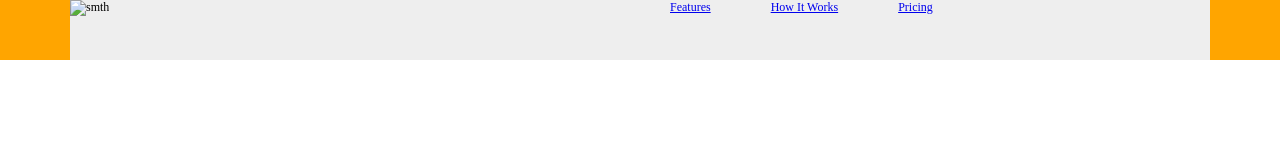
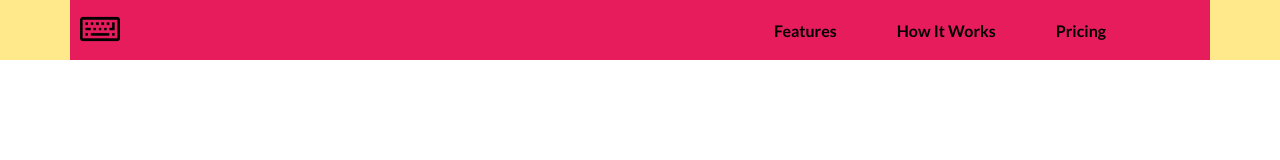
Before and after one commit to GeorgeCr/product-landing-page, a website: page index.html in a window 1280 px wide. Drawn offline with Linux system fonts and the light colour scheme.

Commit message:
finished the navigation, except one positioning, added font-awesome

```diff
--- a/index.html
+++ b/index.html
@@ -6,16 +6,17 @@
     <title>Landing Page</title>
     <meta name="viewport" content="width=device-width, initial-scale=1">
     <link rel="stylesheet" media="screen" href="/css/style.css" />
+    <link href="https://fonts.googleapis.com/css?family=Lato:400,700" rel="stylesheet">
+    <link rel="stylesheet" href="https://use.fontawesome.com/releases/v5.6.3/css/all.css" integrity="sha384-UHRtZLI+pbxtHCWp1t77Bi1L4ZtiqrqD80Kn4Z8NTSRyMA2Fd33n5dQ8lWUE00s/" crossorigin="anonymous">
 </head>
 <body>
     <header id="header">
         <div class="row">
             <div class="col-1-of-2">
-                <img src="#" alt="smth" id="header-img">
+                <img src="/img/keyboard.png" alt="smth" id="header-img">
             </div>
             <div class="col-1-of-2">
                 <nav id="nav-bar">
-                    <div class="row__secondary">
                     <div class="col-1-of-3">
                         <a href="#" class="nav-link">Features</a>
                     </div>
@@ -24,7 +25,6 @@
                     </div>
                     <div class="col-1-of-3">
                         <a href="#" class="nav-link">Pricing</a>
-                        </div>
                     </div>
                 </nav>
             </div>
--- a/sass/main.scss
+++ b/sass/main.scss
@@ -2,13 +2,21 @@
 // at least one media query
 // at least once css flexbox
 
-//variables
+// length variables
 
 $grid-width: 114rem;
 $gutter-horizontal: 6rem;
 
 
-//mixins
+// colors
+
+$color-navigation-primary: #ffe98a;
+$color-navigation-secondary: #e61c5d;
+$color-navigation-text: #000;
+
+
+
+// mixins
 
 @mixin clearfix {
     &::after {
@@ -29,19 +37,22 @@ html {
 }
 
 body {
-    font-size: 1.2rem;
+    font-size: 1.6rem;
+    font-family: Lato, sans-serif;
 }
 
 
 #header {
-    background-color: orange;
+    background-color: $color-navigation-primary;
     height: 6rem;
-
+    color: $color-navigation-text;
     .row {
         max-width: $grid-width;
-        background: #eee;
+        background-color: $color-navigation-secondary;
         margin: 0 auto;
         height: 100%;
+        display: flex;
+        align-items: center;
 
         @include clearfix;
 
@@ -54,13 +65,22 @@ body {
 
         .col-1-of-2 {
             width: calc((100% - #{$gutter-horizontal}) / 2);
+            #header-img {
+                display: inline-block;
+                padding-left: 10px;
+                height: 40px;
+            }
+
+            a {
+                color: $color-navigation-text;
+                text-decoration: none;
+                font-weight: 700;
+            }
         }
     }
-
-
-
 }
 
-
-#header {
+#nav-bar {
+    display: flex;
+    justify-content: center;
 }
```
Also changed, not shown: css/style.css, img/keyboard.png (added). Lines whose indentation alone changed are shown as unchanged.
